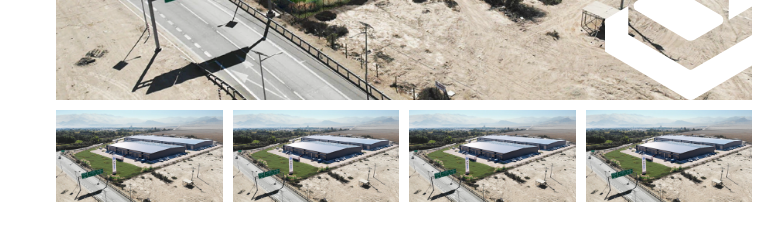
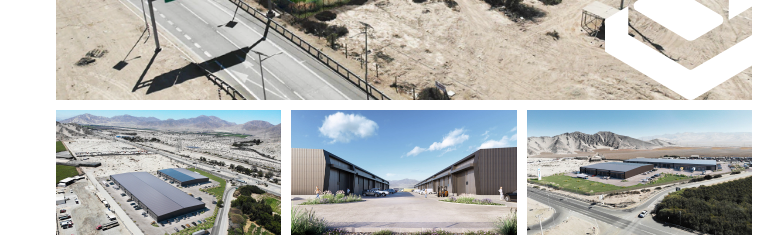
Before and after one commit to Nordavind/flexpark, a plain HTML site: page proyectos.html in a window 1280 px wide. Shown: the part 1233-1472 px from the top of the page, 498-1280 px from the left. Drawn offline with nearby package versions, Linux system fonts and the light colour scheme.

Commit message:
test project component 2

```diff
--- a/proyectos.html
+++ b/proyectos.html
@@ -105,7 +105,7 @@
       <div class="project-up-right">
         <a href="./img/gal-copiapo-1.webp" class="glightbox" data-gallery="gallery-copiapo">
           <img data-aos="fade-up" data-aos-delay="200" class="ornament-d" src="./img/flexpark-iso.svg" alt="adorno">
-          <img class="project-featured-img" src="./img/gal-copiapo-1.webp" alt="">
+          <img class="project-featured-img" src="./img/gal-copiapo-1.webp" alt="Flexpark Copiapo 1">
         </a>
       </div>
       <img class="project-ornament-a" src="./img/ornament-a.webp" alt="adorno">
@@ -120,16 +120,13 @@
       <div class="project-dn-right">
         <div class="project-gal-grid">
           <a href="./img/gal-copiapo-1.webp" class="glightbox" data-gallery="gallery-copiapo">
-            <img class="project-img" src="./img/gal-copiapo-1.webp" alt="">
+            <img class="project-img" src="./img/gal-copiapo-2.webp" alt="Flexpark Copiapo 2">
           </a>
           <a href="./img/gal-copiapo-1.webp" class="glightbox" data-gallery="gallery-copiapo">
-            <img class="project-img" src="./img/gal-copiapo-1.webp" alt="">
+            <img class="project-img" src="./img/gal-copiapo-3.webp" alt="Flexpark Copiapo 3">
           </a>
           <a href="./img/gal-copiapo-1.webp" class="glightbox" data-gallery="gallery-copiapo">
-            <img class="project-img" src="./img/gal-copiapo-1.webp" alt="">
-          </a>
-          <a href="./img/gal-copiapo-1.webp" class="glightbox" data-gallery="gallery-copiapo">
-            <img class="project-img" src="./img/gal-copiapo-1.webp" alt="">
+            <img class="project-img" src="./img/gal-copiapo-4.webp" alt="Flexpark Copiapo 4">
           </a>
         </div>
         <ul class="proyectos-list">
--- a/style/style.css
+++ b/style/style.css
@@ -1035,7 +1035,7 @@ a:hover {
 
 .project-gal-grid {
   display: grid;
-  grid-template-columns: repeat(4, 1fr);
+  grid-template-columns: repeat(3, 1fr);
   gap: 10px;
 }
 
```
Also changed, not shown: img/gal-copiapo-2.webp (added), img/gal-copiapo-3.webp (added), img/gal-copiapo-4.webp (added).
